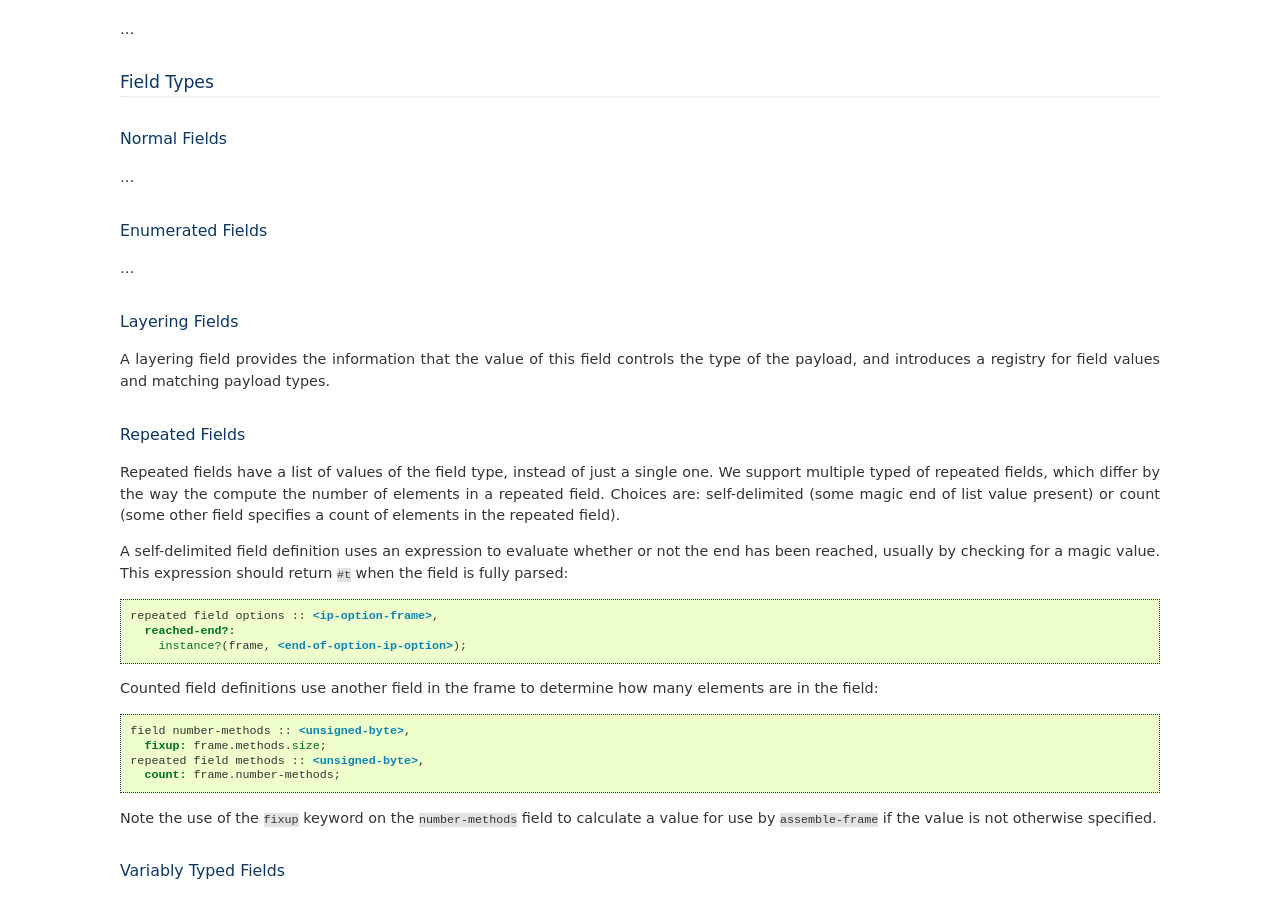
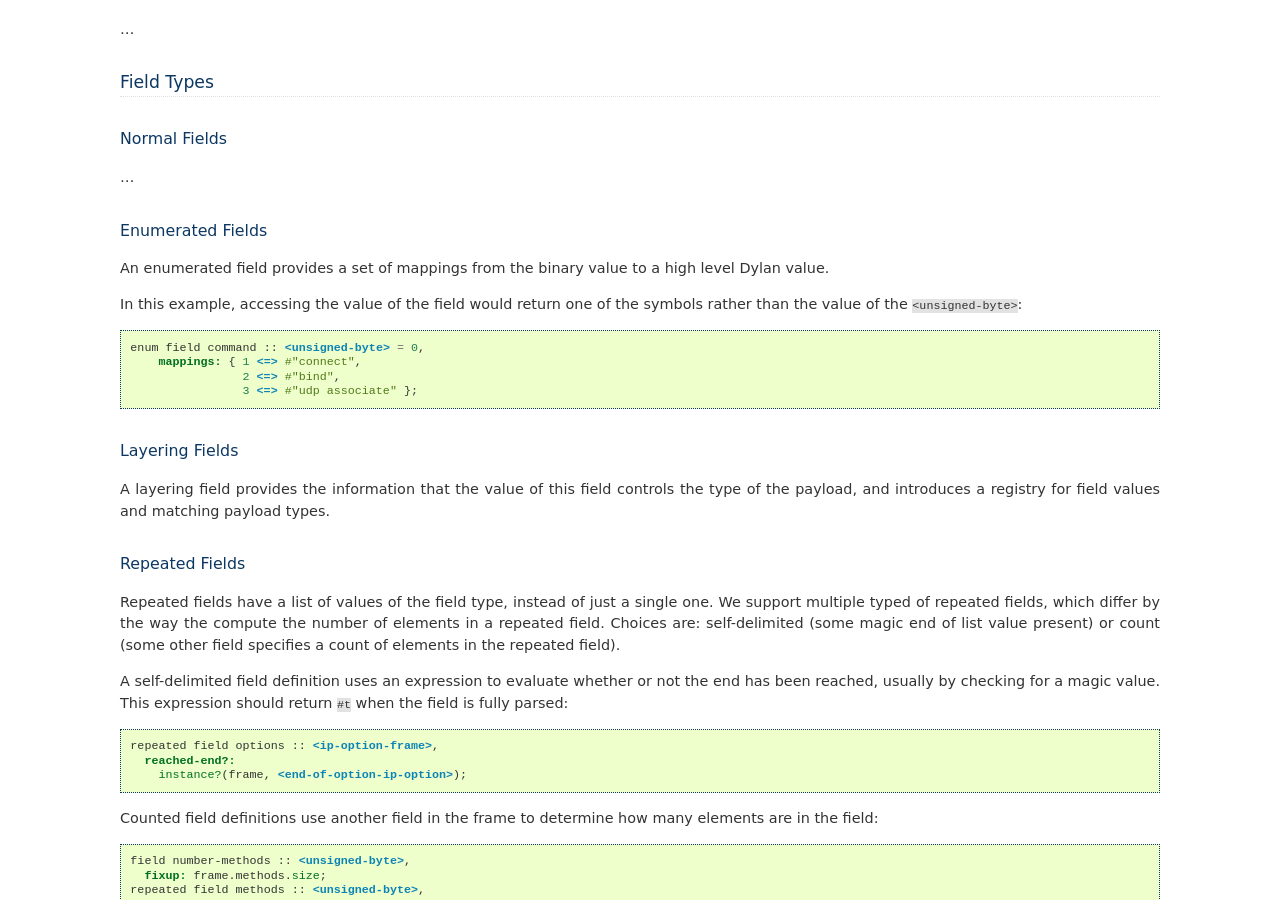
Before and after one commit to dylan-lang/binary-data, a Sphinx documentation site: the page built from documentation/source/usage.rst, in a window 1280 px wide and 900 px high, scrolled down 1330 px. Built offline with Sphinx 7.4.7, drawn with Linux system fonts in a browser that asks for light colours; cross-references to code outside the pages are shown as plain code.

Commit message:
Document enumerated fields.

```diff
--- a/documentation/source/usage.rst
+++ b/documentation/source/usage.rst
@@ -87,7 +87,18 @@ Normal Fields
 Enumerated Fields
 -----------------
 
-...
+An enumerated field provides a set of mappings from the binary value
+to a high level Dylan value.
+
+In this example, accessing the value of the field would return one
+of the symbols rather than the value of the :class:`<unsigned-byte>`:
+
+.. code-block:: dylan
+
+    enum field command :: <unsigned-byte> = 0,
+        mappings: { 1 <=> #"connect",
+                    2 <=> #"bind",
+                    3 <=> #"udp associate" };
 
 Layering Fields
 ---------------
```
